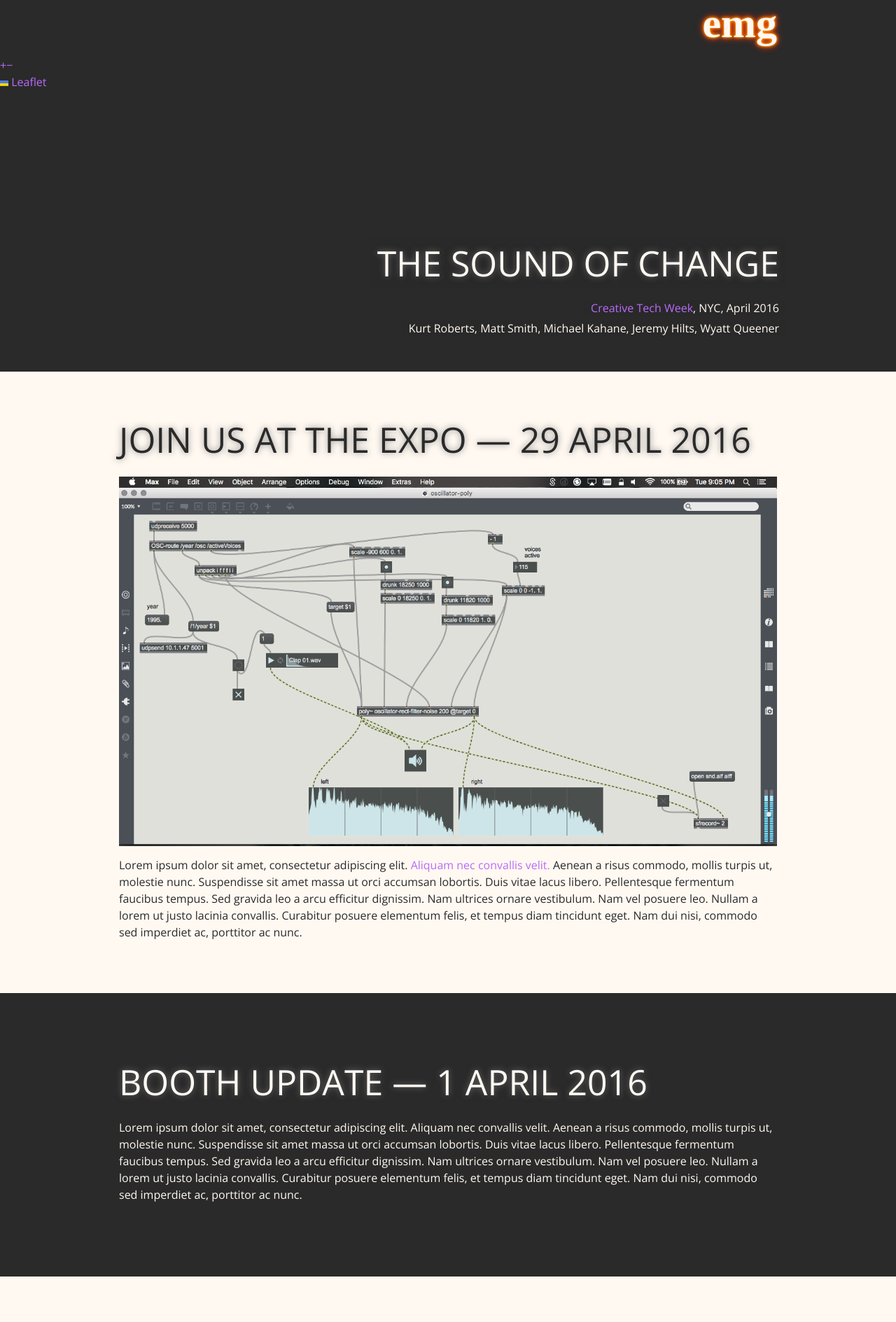
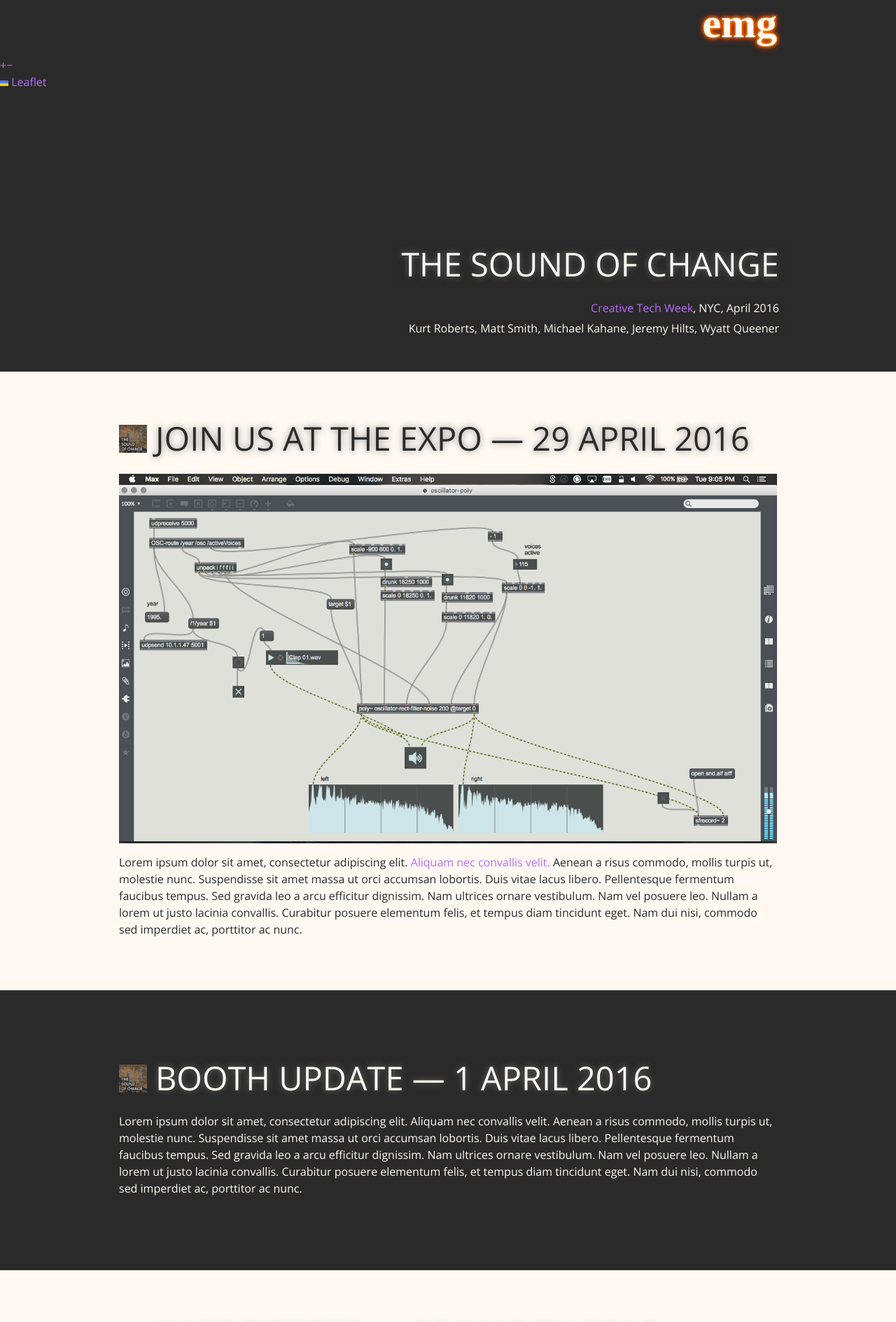
Before and after one commit to edgewoodmagiciansguild/edgewoodmagiciansguild.github.io, a Jekyll site: the page built from index.html, in a window 1280 px wide. Shown: the top 1889 px of the page at 70% size. Built offline with Jekyll 4.4.1, drawn with Linux system fonts in a browser that asks for light colours; nearby versions of some CDN libraries; some web fonts are replaced.

Commit message:
possible project icon on posts

```diff
--- a/_posts/2016-04-27-in-progress.markdown
+++ b/_posts/2016-04-27-in-progress.markdown
@@ -3,6 +3,7 @@ layout: post
 title:  "In Progress — 30 March 2016"
 date:   2016-02-27 16:55:59 -0400
 categories: sound of change, updates
+featured-image: soundofchange.png
 ---
 
 <iframe width="100%" height="450" scrolling="no" frameborder="no" src="https://w.soundcloud.com/player/?url=https%3A//api.soundcloud.com/tracks/237603952&amp;auto_play=false&amp;hide_related=false&amp;show_comments=true&amp;show_user=true&amp;show_reposts=false&amp;visual=true"></iframe>
--- a/_posts/2016-04-28-booth-update.markdown
+++ b/_posts/2016-04-28-booth-update.markdown
@@ -3,6 +3,7 @@ layout: post
 title:  "Booth Update — 1 April 2016"
 date:   2016-02-28 16:55:59 -0400
 categories: sound of change, updates
+featured-image: soundofchange.png
 ---
 
 Lorem ipsum dolor sit amet, consectetur adipiscing elit. Aliquam nec convallis velit. Aenean a risus commodo, mollis turpis ut, molestie nunc. Suspendisse sit amet massa ut orci accumsan lobortis. Duis vitae lacus libero. Pellentesque fermentum faucibus tempus. Sed gravida leo a arcu efficitur dignissim. Nam ultrices ornare vestibulum. Nam vel posuere leo. Nullam a lorem ut justo lacinia convallis. Curabitur posuere elementum felis, et tempus diam tincidunt eget. Nam dui nisi, commodo sed imperdiet ac, porttitor ac nunc.
--- a/_posts/2016-04-29-join-us-at-the-expo.markdown
+++ b/_posts/2016-04-29-join-us-at-the-expo.markdown
@@ -3,6 +3,7 @@ layout: post
 title:  "Join Us at the Expo — 29 April 2016"
 date:   2016-02-29 16:55:59 -0400
 categories: sound of change
+featured-image: soundofchange.png
 ---
 
 ![Max Screenshot]({{ site.url }}/assets/max.png)
--- a/_sass/_layout.scss
+++ b/_sass/_layout.scss
@@ -202,7 +202,7 @@
 .post-link, .post-title {
 	display: block;
 	font-weight: 400;
-	font-size: rem(50px);
+	font-size: rem(47px);
 	text-transform: uppercase;
 
 	@include media-query($on-palm) {
@@ -262,6 +262,13 @@
 	}
 }
 
+.post-featured-image {
+	float: left;
+	margin-right: rem(12px);
+	margin-top: rem(16px);
+	width: 40px;
+}
+
 /**
 * Map Component
 */
--- a/index.html
+++ b/index.html
@@ -14,13 +14,19 @@ layout: default
 
 				<div class="wrapper">
 
+					{% if post.featured-image  %}
+
+						<img class="post-featured-image" src="{{ site.url }}assets/{{ post.featured-image }}"></img>
+
+					{% endif %}
+
 					<h1 class="post-link">
 						<a class="post-link" href="{{ post.url | prepend: site.baseurl }}">{{ post.title }}</a>
 					</h1>
 
-					<p>
-						{{ post.content }}
-					</p>
+
+					{{ post.content }}
+
 
 				</div>
 
```
Also changed, not shown: assets/soundofchange.png (added).
